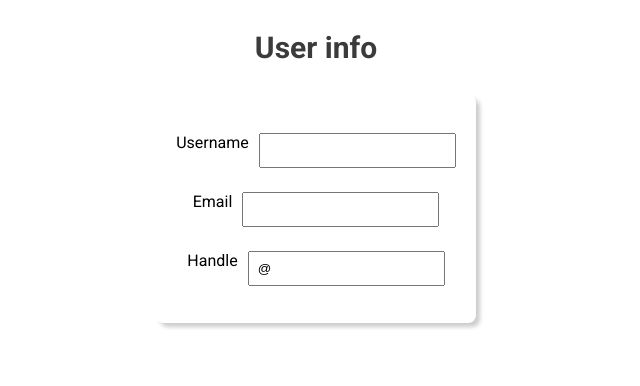
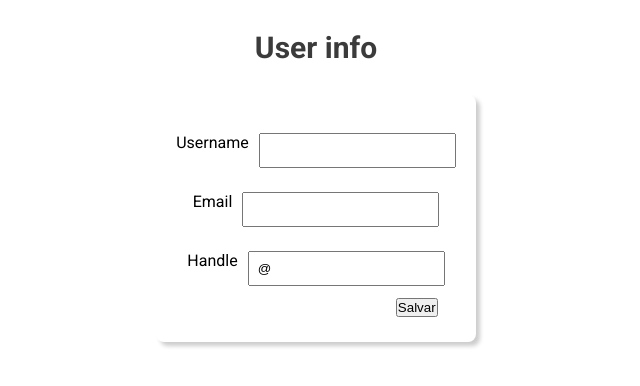
Before and after one commit to marcioc0sta/basic-signup-example, a Next.js app: page / in a window 1280 px wide. Shown: the top 386 px of the page, without its empty margins (324-964 px from the left). Built offline with nearby package versions, Linux system fonts and the light colour scheme.

Commit message:
feat: basic submit

```diff
--- /dev/null
+++ b/context/ui-context.js
@@ -0,0 +1,18 @@
+import {createContext, useState} from "react";
+
+export const UiContext = createContext()
+
+const UiProvider = ({ children }) => {
+  const [uiState, setUiState] = useState({
+    feedback: '',
+    showFeedback: false
+  })
+
+  return  (
+    <UiContext.Provider value={{ uiState, setUiState }}>
+      {children}
+    </UiContext.Provider>
+  )
+}
+
+export default UiProvider
--- /dev/null
+++ b/json-server/db.json
@@ -0,0 +1,10 @@
+{
+  "users": [
+    {
+      "username": "test",
+      "email": "test@test.com.br",
+      "@": "johnDoe",
+      "password": "123456"
+    }
+  ]
+}
--- a/modules/user-info/index.js
+++ b/modules/user-info/index.js
@@ -1,15 +1,41 @@
 import Title from "../../components/Title";
 import {useFormik} from "formik";
-import {Form, Input, InputContainer, Label} from "../../styles/styles";
+import {Form, Input, InputContainer, Label, SbmtContainer} from "../../styles/styles";
+import { useContext } from "react";
+import { UiContext } from "../../context/ui-context";
+import axios from "axios";
+import {useRouter} from "next/router";
 
 const UserInfo = () => {
+  const { uiState, setUiState } = useContext(UiContext)
+  const { push } = useRouter()
+
+  const onSubmit = async (formData) => {
+    const { data: users } = await axios.get('http://localhost:3001/users')
+    const emailAlreadyExists = users.some(item => item.email === formData.email)
+
+    if (emailAlreadyExists) {
+      setUiState({
+        feedback: 'Email already exists, please choose another one',
+        showFeedback: true
+      })
+      return
+    }
+
+    console.log('update redux state')
+    await push('/password', undefined, { shallow: true })
+  }
+
+
   const { handleSubmit, handleChange, values } = useFormik({
     initialValues: {
       username: '',
       email: '',
       nickname: '@'
-    }
+    },
+    onSubmit,
   })
+
   return (
     <>
       <Title text='User info' />
@@ -44,6 +70,12 @@ const UserInfo = () => {
             type="text"
           />
         </InputContainer>
+        <SbmtContainer>
+          {uiState.showFeedback && (
+            <p>{uiState.feedback}</p>
+          )}
+          <button type="submit">Salvar</button>
+        </SbmtContainer>
       </Form>
     </>
   )
--- a/pages/index.js
+++ b/pages/index.js
@@ -1,10 +1,13 @@
 import UserInfo from "../modules/user-info";
 import { Container } from "../styles/styles";
+import UiProvider from "../context/ui-context";
 
 export default function Home() {
   return (
-    <Container>
-      <UserInfo />
-    </Container>
-  )
+    <UiProvider>
+      <Container>
+        <UserInfo />
+      </Container>
+    </UiProvider>
+)
 }
--- a/styles/styles.js
+++ b/styles/styles.js
@@ -35,3 +35,9 @@ export const InputContainer = styled.div`
   margin: 12px 0;
   flex: 1;
 `
+
+export const SbmtContainer = styled.div`
+  display: flex;
+  justify-content: flex-end;
+  width: 100%;
+`
```
Also changed, not shown: package.json (+5 -2 lines), 1 other file (tests, documents, lock files or other folders).
